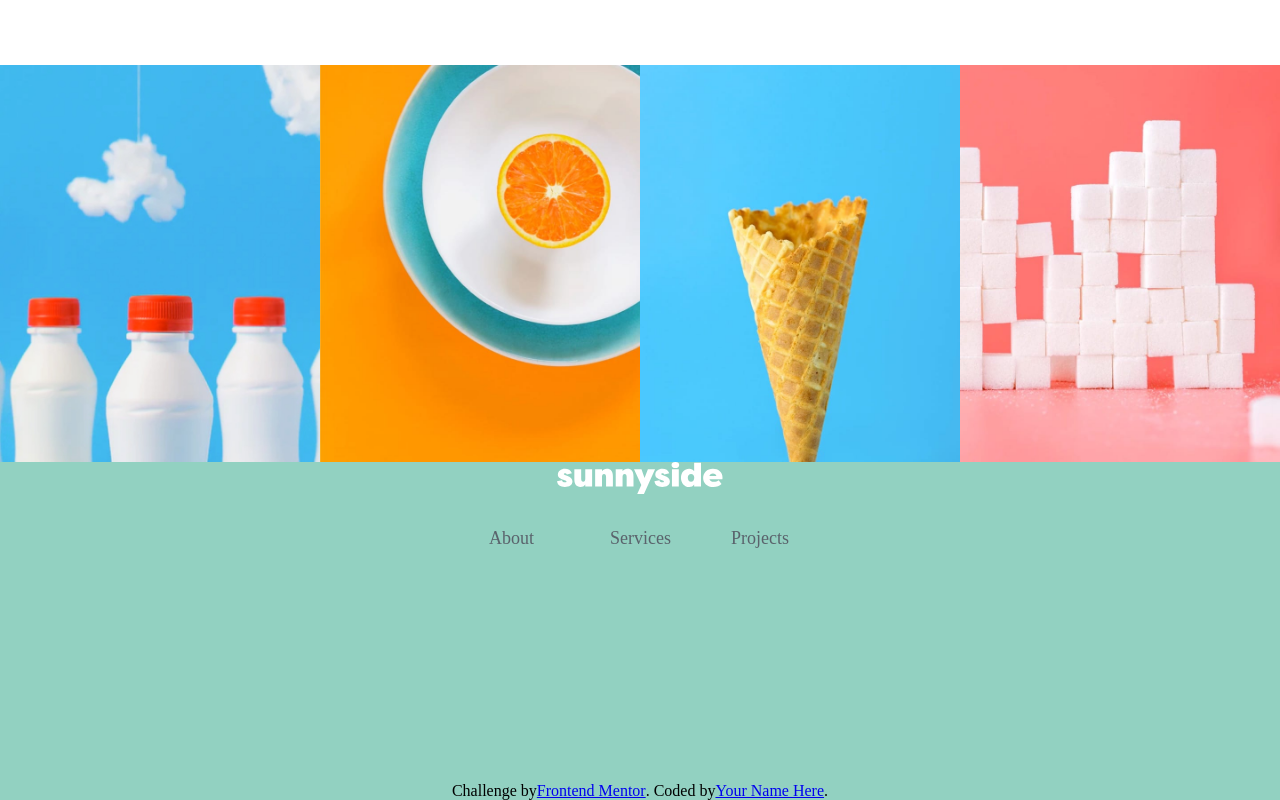
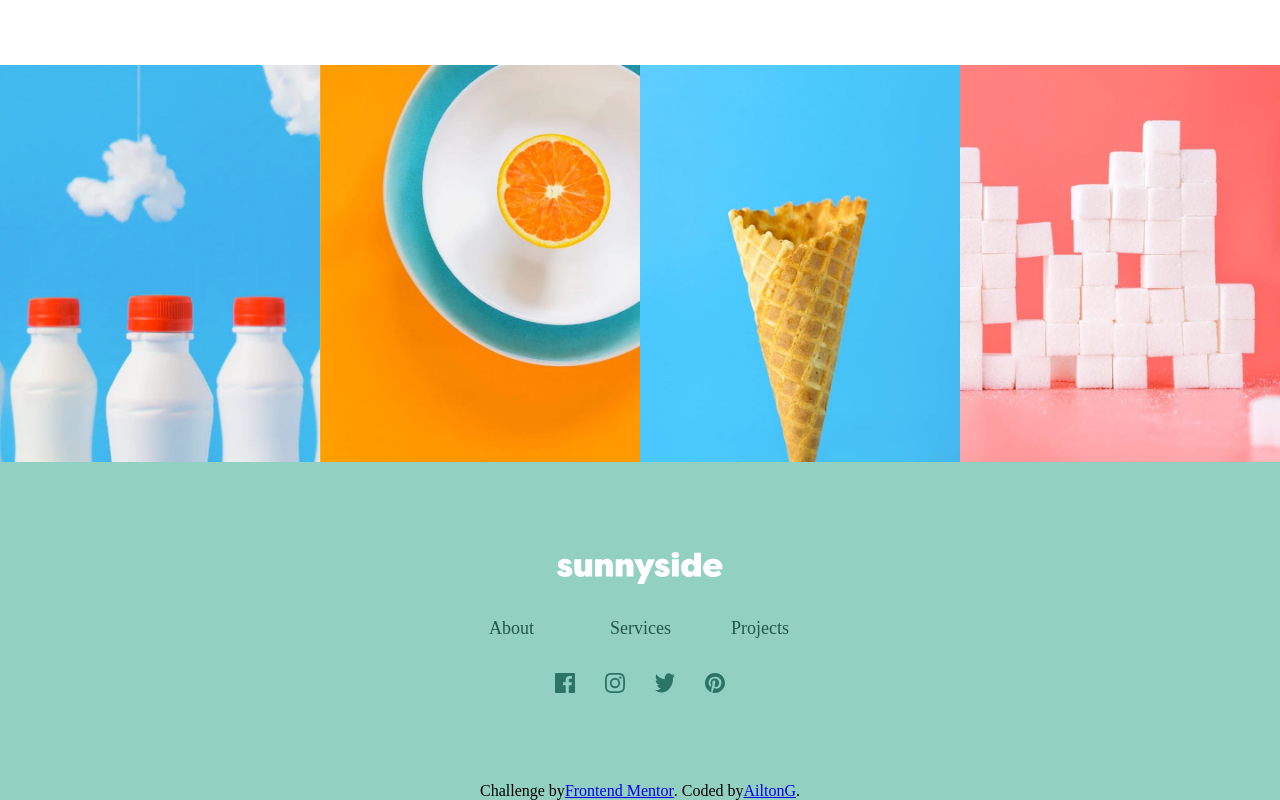
Before and after one commit to AiltonG/sunnyside, a plain HTML site: page index.html in a window 1280 px wide. Shown: the part 3135-3935 px from the top of the page. Drawn offline with Linux system fonts and the light colour scheme; a web font is replaced by a local one.

Commit message:
footer ajustes

```diff
--- a/index.html
+++ b/index.html
@@ -172,11 +172,18 @@
     <li><p>Projects</p></li>
   </ul>
 
+  <div id="footerimgs">
+    <img src="./images/icon-facebook.svg" alt="icon-facebook">
+    <img src="./images/icon-instagram.svg" alt="icon-instagram">
+    <img src="./images/icon-twitter.svg" alt="icon-twitter">
+    <img src="./images/icon-pinterest.svg" alt="icon-pinterest">
+  </div>
+
 </footer>
 
 <div class="attribution">
   Challenge by <a href="https://www.frontendmentor.io?ref=challenge" target="_blank">Frontend Mentor</a>.
-  Coded by <a href="#">Your Name Here</a>.
+  Coded by <a href="https://www.linkedin.com/in/ailton-gracindo-05849821a/" target="_blank">AiltonG</a>.
 </div>
 
 
--- a/style.css
+++ b/style.css
@@ -254,6 +254,7 @@ footer{
     display: flex;
     flex-direction: column;
     align-items: center;
+    justify-content: center;
 }
 footer > img{
     height: 10%;
@@ -264,11 +265,17 @@ footer ul{
     justify-content: space-evenly;
 
     width: 30%;
-    /* border: 1px solid red; */
 }
 footer li{
     width: 100px;
-    /* border: 1px solid red;  */
+
+}
+footer li p{
+    color: hsl(167, 40%, 24%);
+}
+#footerimgs{
+    display: flex;
+    gap: 30px;
 }
 .attribution{
     background-color: rgb(146, 209, 193);
```
